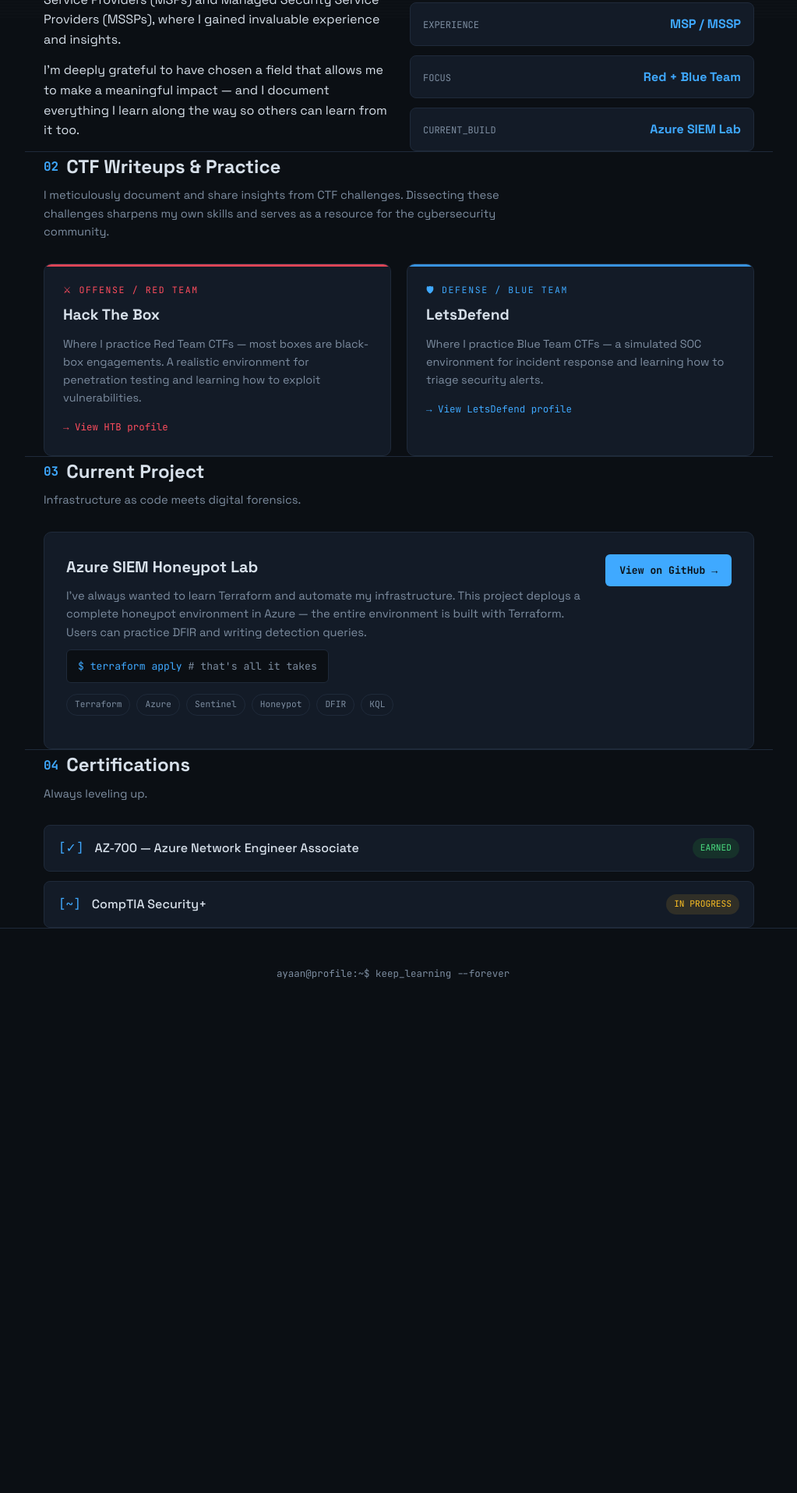
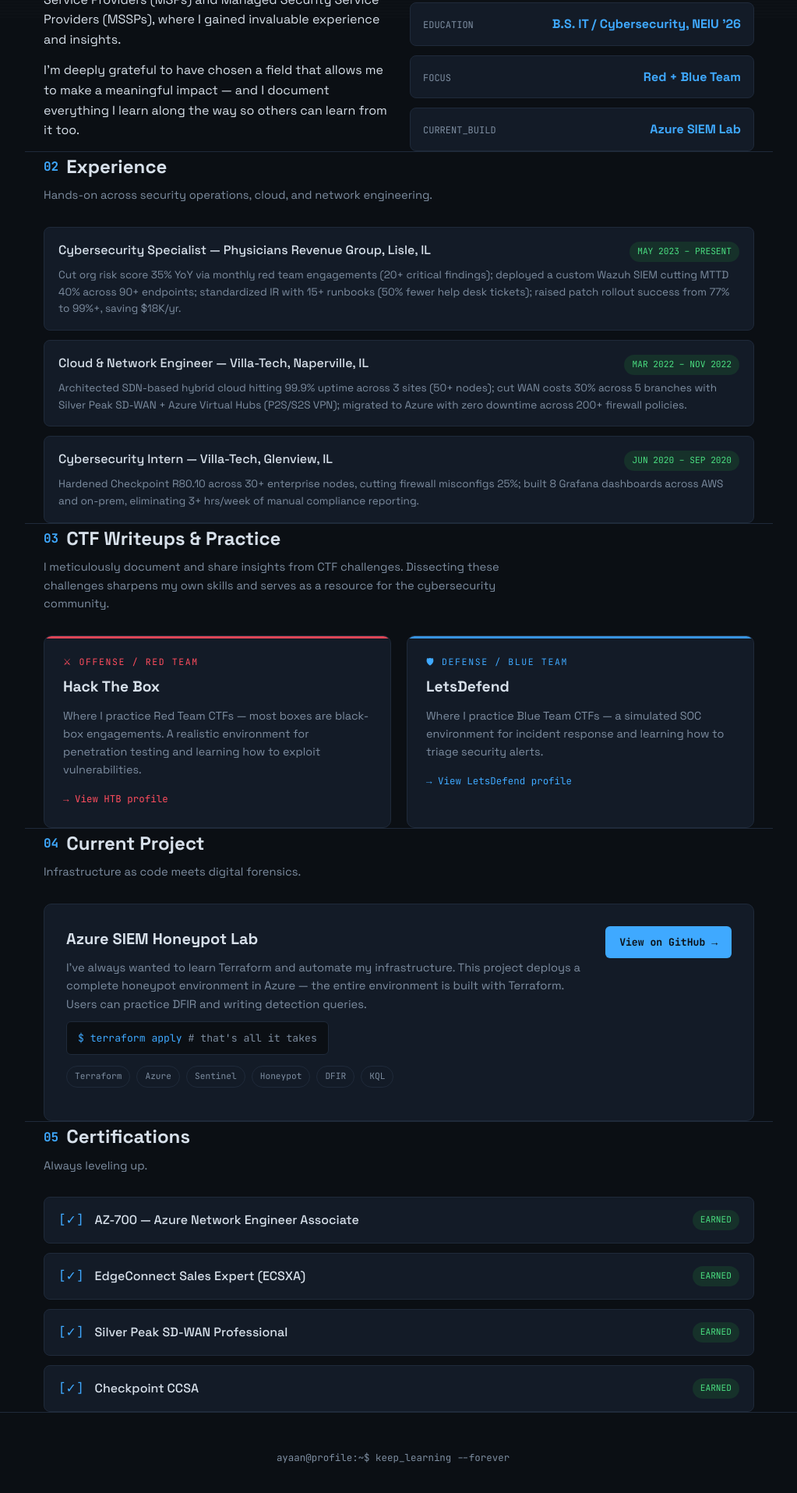
Before and after one commit to Ayaan7345/Ayaan7345, a plain HTML site: page index.html in a window 1280 px wide. Shown: the part 775-2690 px from the top of the page at 78% size, without its empty margins (128-1151 px from the left). Before the commit the page ends 2082 px from the top, so only its background shows below. Drawn offline with Linux system fonts and the light colour scheme.

Commit message:
updating

```diff
--- a/index.html
+++ b/index.html
@@ -209,6 +209,7 @@
     <div class="logo">ayaan_ahmad</div>
     <div class="nav-links">
       <a href="#about">about</a>
+      <a href="#experience">experience</a>
       <a href="#ctf">ctf</a>
       <a href="#projects">projects</a>
       <a href="#certs">certs</a>
@@ -249,16 +250,44 @@
       <p>I'm deeply grateful to have chosen a field that allows me to make a meaningful impact — and I document everything I learn along the way so others can learn from it too.</p>
     </div>
     <div class="stat-stack">
-      <div class="stat"><span class="k">PASSION_SINCE</span><span class="v">age 6</span></div>
-      <div class="stat"><span class="k">EXPERIENCE</span><span class="v">MSP / MSSP</span></div>
+      <div class="stat"><span class="k">ROLE</span><span class="v">Cybersecurity Specialist</span></div>
+      <div class="stat"><span class="k">EDUCATION</span><span class="v">B.S. IT / Cybersecurity, NEIU '26</span></div>
       <div class="stat"><span class="k">FOCUS</span><span class="v">Red + Blue Team</span></div>
       <div class="stat"><span class="k">CURRENT_BUILD</span><span class="v">Azure SIEM Lab</span></div>
     </div>
   </div>
 </section>
 
+<section id="experience" class="wrap reveal">
+  <h2><span class="sym">02</span> Experience</h2>
+  <p class="sec-sub">Hands-on across security operations, cloud, and network engineering.</p>
+  <div class="cert-row">
+    <div class="cert" style="align-items:flex-start;flex-direction:column;gap:6px">
+      <div style="display:flex;width:100%;align-items:baseline;gap:10px">
+        <span class="name">Cybersecurity Specialist — Physicians Revenue Group, Lisle, IL</span>
+        <span class="status done" style="margin-left:auto">MAY 2023 – PRESENT</span>
+      </div>
+      <p style="color:var(--muted);font-size:.85rem;margin:0">Cut org risk score 35% YoY via monthly red team engagements (20+ critical findings); deployed a custom Wazuh SIEM cutting MTTD 40% across 90+ endpoints; standardized IR with 15+ runbooks (50% fewer help desk tickets); raised patch rollout success from 77% to 99%+, saving $18K/yr.</p>
+    </div>
+    <div class="cert" style="align-items:flex-start;flex-direction:column;gap:6px">
+      <div style="display:flex;width:100%;align-items:baseline;gap:10px">
+        <span class="name">Cloud &amp; Network Engineer — Villa-Tech, Naperville, IL</span>
+        <span class="status done" style="margin-left:auto">MAR 2022 – NOV 2022</span>
+      </div>
+      <p style="color:var(--muted);font-size:.85rem;margin:0">Architected SDN-based hybrid cloud hitting 99.9% uptime across 3 sites (50+ nodes); cut WAN costs 30% across 5 branches with Silver Peak SD-WAN + Azure Virtual Hubs (P2S/S2S VPN); migrated to Azure with zero downtime across 200+ firewall policies.</p>
+    </div>
+    <div class="cert" style="align-items:flex-start;flex-direction:column;gap:6px">
+      <div style="display:flex;width:100%;align-items:baseline;gap:10px">
+        <span class="name">Cybersecurity Intern — Villa-Tech, Glenview, IL</span>
+        <span class="status done" style="margin-left:auto">JUN 2020 – SEP 2020</span>
+      </div>
+      <p style="color:var(--muted);font-size:.85rem;margin:0">Hardened Checkpoint R80.10 across 30+ enterprise nodes, cutting firewall misconfigs 25%; built 8 Grafana dashboards across AWS and on-prem, eliminating 3+ hrs/week of manual compliance reporting.</p>
+    </div>
+  </div>
+</section>
+
 <section id="ctf" class="wrap reveal">
-  <h2><span class="sym">02</span> CTF Writeups &amp; Practice</h2>
+  <h2><span class="sym">03</span> CTF Writeups &amp; Practice</h2>
   <p class="sec-sub">I meticulously document and share insights from CTF challenges. Dissecting these challenges sharpens my own skills and serves as a resource for the cybersecurity community.</p>
   <div class="ctf-grid">
     <a class="card red" href="https://app.hackthebox.com/users/766624" target="_blank" rel="noopener">
@@ -277,7 +306,7 @@
 </section>
 
 <section id="projects" class="wrap reveal">
-  <h2><span class="sym">03</span> Current Project</h2>
+  <h2><span class="sym">04</span> Current Project</h2>
   <p class="sec-sub">Infrastructure as code meets digital forensics.</p>
   <div class="project">
     <div>
@@ -293,7 +322,7 @@
 </section>
 
 <section id="certs" class="wrap reveal">
-  <h2><span class="sym">04</span> Certifications</h2>
+  <h2><span class="sym">05</span> Certifications</h2>
   <p class="sec-sub">Always leveling up.</p>
   <div class="cert-row">
     <div class="cert">
@@ -302,9 +331,19 @@
       <span class="status done">EARNED</span>
     </div>
     <div class="cert">
-      <span class="check">[~]</span>
-      <span class="name">CompTIA Security+</span>
-      <span class="status wip">IN PROGRESS</span>
+      <span class="check">[✓]</span>
+      <span class="name">EdgeConnect Sales Expert (ECSXA)</span>
+      <span class="status done">EARNED</span>
+    </div>
+    <div class="cert">
+      <span class="check">[✓]</span>
+      <span class="name">Silver Peak SD-WAN Professional</span>
+      <span class="status done">EARNED</span>
+    </div>
+    <div class="cert">
+      <span class="check">[✓]</span>
+      <span class="name">Checkpoint CCSA</span>
+      <span class="status done">EARNED</span>
     </div>
   </div>
 </section>
@@ -337,22 +376,33 @@
   const cmds={
     help:()=>`Available commands:
   whoami      — about me
+  education   — school
+  experience  — work history
   ctf         — my CTF profiles
   projects    — current project
   certs       — certifications
   redteam     — switch to red team theme
   blueteam    — switch to blue team theme
   clear       — clear terminal`,
-    whoami:()=>`Ayaan Ahmad — cybersecurity practitioner since age 6.
-Experience with MSPs & MSSPs. Mission: solve complex
-problems and safeguard digital environments.`,
+    whoami:()=>`Ayaan Ahmad — Cybersecurity Specialist.
+Cybersecurity practitioner since age 6, with experience
+across MSPs, MSSPs, cloud, and network engineering.
+Mission: solve complex problems and safeguard digital
+environments.`,
+    education:()=>`Northeastern Illinois University — Chicago, IL
+B.S. Information Technology / Cybersecurity (2026)`,
+    experience:()=>`Cybersecurity Specialist — Physicians Revenue Group (2023–Present)
+Cloud & Network Engineer — Villa-Tech (Mar 2022–Nov 2022)
+Cybersecurity Intern — Villa-Tech (Jun 2020–Sep 2020)`,
     ctf:()=>`[RED]  Hack The Box  → https://app.hackthebox.com/users/766624
 [BLUE] LetsDefend    → https://app.letsdefend.io/user/ayaan7345`,
     projects:()=>`Azure SIEM Honeypot Lab — full environment built with
 Terraform. Just run: terraform apply
 → https://github.com/Ayaan7345/Azure_SEIM_Lab`,
     certs:()=>`[✓] AZ-700 — Azure Network Engineer Associate
-[~] Security+ — in progress`,
+[✓] EdgeConnect Sales Expert (ECSXA)
+[✓] Silver Peak SD-WAN Professional
+[✓] Checkpoint CCSA`,
     redteam:()=>{setMode(true);return 'Theme switched: RED TEAM ⚔';},
     blueteam:()=>{setMode(false);return 'Theme switched: BLUE TEAM 🛡';},
     sudo:()=>`ayaan is not in the sudoers file. This incident will be reported. 😉`,
```
